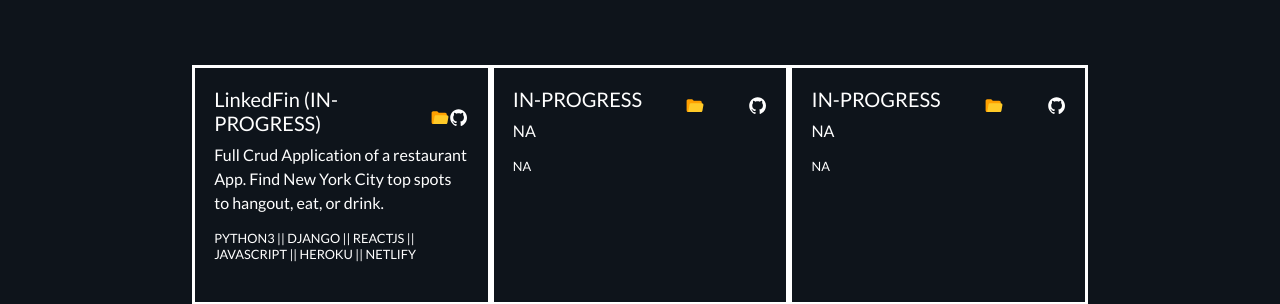
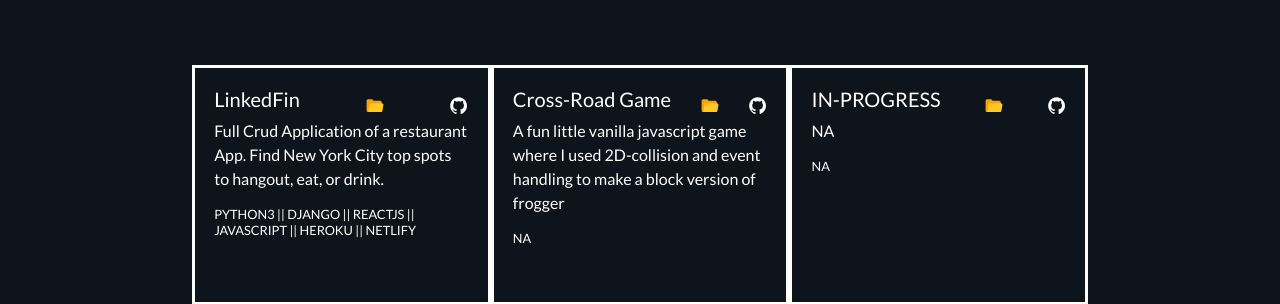
Before and after one commit to KdoubleUs/React-landing-page, a React (Create React App) app: page / in a window 1280 px wide. Shown: the part 1219-1523 px from the top of the page. Built offline with nearby package versions, Linux system fonts and the light colour scheme.

Commit message:
fixed project

```diff
--- a/src/components/Project.jsx
+++ b/src/components/Project.jsx
@@ -26,14 +26,14 @@
             text="Full Crud Application of a restaurant App. Find New York City top spots
           to hangout, eat, or drink."
             tools="EXPRESSJS || NODEJS || MONGOOSE || MONGODB || FIREBASE || NETLIFY || HEROKU"
-            link="https://dazzling-profiterole-059d86.netlify.app/"
+            link="https://wheretonyc.netlify.app "
             github=" https://github.com/KdoubleUs/Restaurant-CRUD-WebApp"
           ></Card>
           <Card
             title="Pokemon PokeDex Modal UI"
             text="Modal user interface application. Creating a library of the original 151 kanto pokemon from my childhood."
             tools="JAVASCRIPT || NODEJS || BOOTSTRAP|| REST-API"
-            link="https://relaxed-crostata-58c399.netlify.app/"
+            link="https://kantopokedemodal.netlify.app "
             github="https://github.com/KdoubleUs/Pokemon-React-UI-Modal"
           ></Card>
           <Card
@@ -41,16 +41,20 @@
             text="A game of card war using vanilla javascript, css, and html. This game focuses on the fundamental of object-oriented programming, event-handling, and conditional rendering.
              A simple and fun game to play!"
             tools="JAVASCRIPT || HTML5 || CSS3"
-            link="https://6268832f3f323412d6823f47--phenomenal-sprite-26842f.netlify.app/"
+            link="https://cardwarbattles.netlify.app"
             github=" https://github.com/KdoubleUs/KW-Card-War-Game-M"
           ></Card>
           <Card
-            title="LinkedFin (IN-PROGRESS)"
+            title="LinkedFin"
             text="Full Crud Application of a restaurant App. Find New York City top spots
           to hangout, eat, or drink."
             tools="PYTHON3 || DJANGO || REACTJS || JAVASCRIPT || HEROKU || NETLIFY "
           ></Card>
-          <Card title="IN-PROGRESS" text="NA" tools="NA "></Card>
+          <Card
+            title="Cross-Road Game"
+            text="A fun little vanilla javascript game where I used 2D-collision and event handling to make a block version of frogger"
+            tools="NA "
+          ></Card>
           <Card title="IN-PROGRESS" text="NA" tools="NA"></Card>
         </Container>
       </Section>
```
